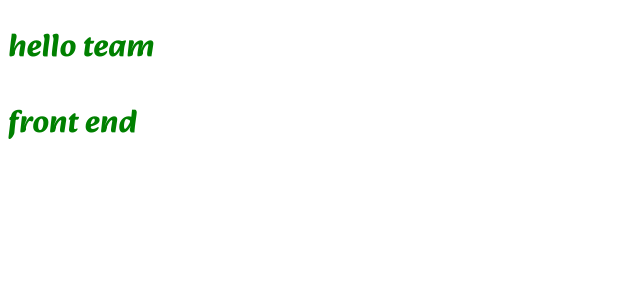
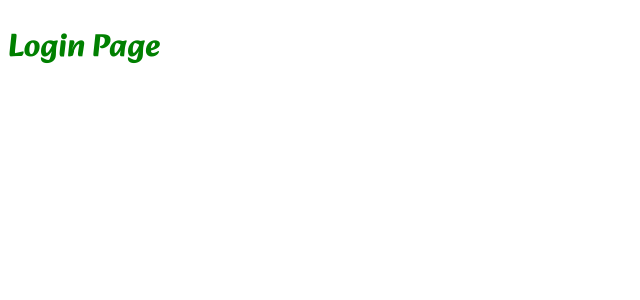
Before and after one commit to atlp-rwanda/e-comm-team-emma25-fe, a React app: page /login in a window 1280 px wide. Shown: the top 300 px of the page, without its empty margins (0-640 px from the left). Built offline with nearby package versions, Linux system fonts and the light colour scheme.

Commit message:
chore-Setup react router  (React-router-dom)

```diff
--- a/package.json
+++ b/package.json
@@ -13,6 +13,7 @@
   "license": "ISC",
   "dependencies": {
     "@types/react-dom": "^18.0.11",
+    "@types/react-router-dom": "^5.3.3",
     "css-loader": "^6.7.3",
     "eslint": "^8.36.0",
     "eslint-config-airbnb": "^19.0.4",
@@ -21,6 +22,7 @@
     "eslint-plugin-react": "^7.32.2",
     "react": "^18.2.0",
     "react-dom": "^18.2.0",
+    "react-router-dom": "^6.9.0",
     "style-loader": "^3.3.2",
     "ts-loader": "^9.4.2",
     "typescript": "^5.0.2"
--- a/src/App.tsx
+++ b/src/App.tsx
@@ -1,12 +1,18 @@
 import React from 'react';
+import { BrowserRouter, Routes, Route } from "react-router-dom";
 import "./assets/styles/style.css"
-import Hello from './components/component1';
+import Home from './views/Home'
+import Login from './views/Login';
+
+
 function App() {
   return (
-    <div>
-      <Hello/>
-      <h1>front end</h1>
-    </div>
+    <BrowserRouter>
+      <Routes>
+        <Route path="/login" element={<Login />} />
+        <Route path="/" element={<Home />} />
+      </Routes>
+    </BrowserRouter>
   );
 }
 
--- a/src/index.tsx
+++ b/src/index.tsx
@@ -1,5 +1,5 @@
 import React from "react"
-import {createRoot} from "react-dom/client"
+import { createRoot } from "react-dom/client"
 import App from "./App"
 
 
--- /dev/null
+++ b/src/views/Home.tsx
@@ -0,0 +1,11 @@
+import React from "react";
+
+function Home() {
+    return (
+        <div>
+            <h1>Home Page</h1>
+        </div>
+    )
+}
+
+export default Home;
--- /dev/null
+++ b/src/views/Login.tsx
@@ -0,0 +1,11 @@
+import React from "react";
+
+function Login() {
+  return (
+    <div>
+      <h1>Login Page</h1>
+    </div>
+  );
+}
+
+export default Login;
--- a/webpack.config.js
+++ b/webpack.config.js
@@ -48,5 +48,8 @@ module.exports =[{
     new HtmlWebpackPlugin({
       template: './src/index.html',
     }),
-  ]
+  ],
+  devServer: {
+    historyApiFallback: true,
+  },
 }];
```
Also changed, not shown: 1 other file (tests, documents, lock files or other folders).
